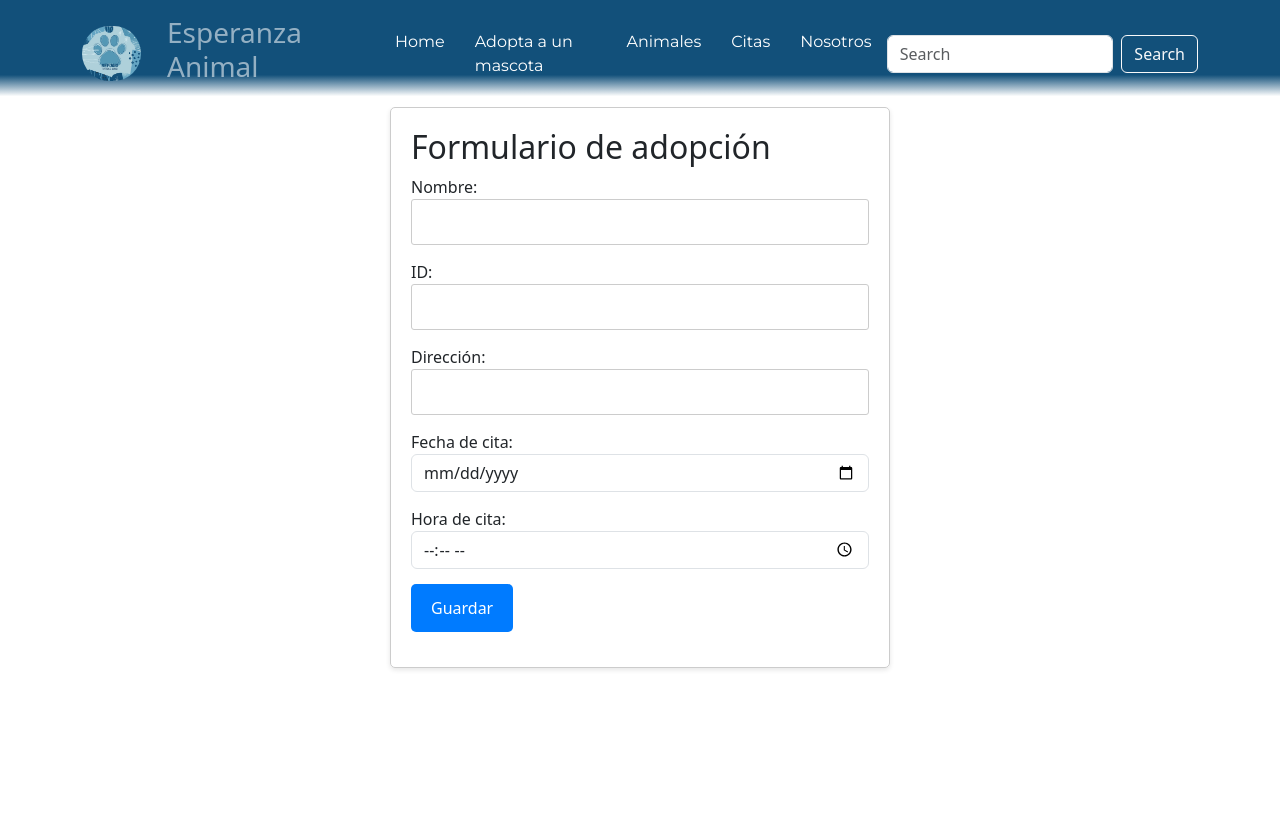
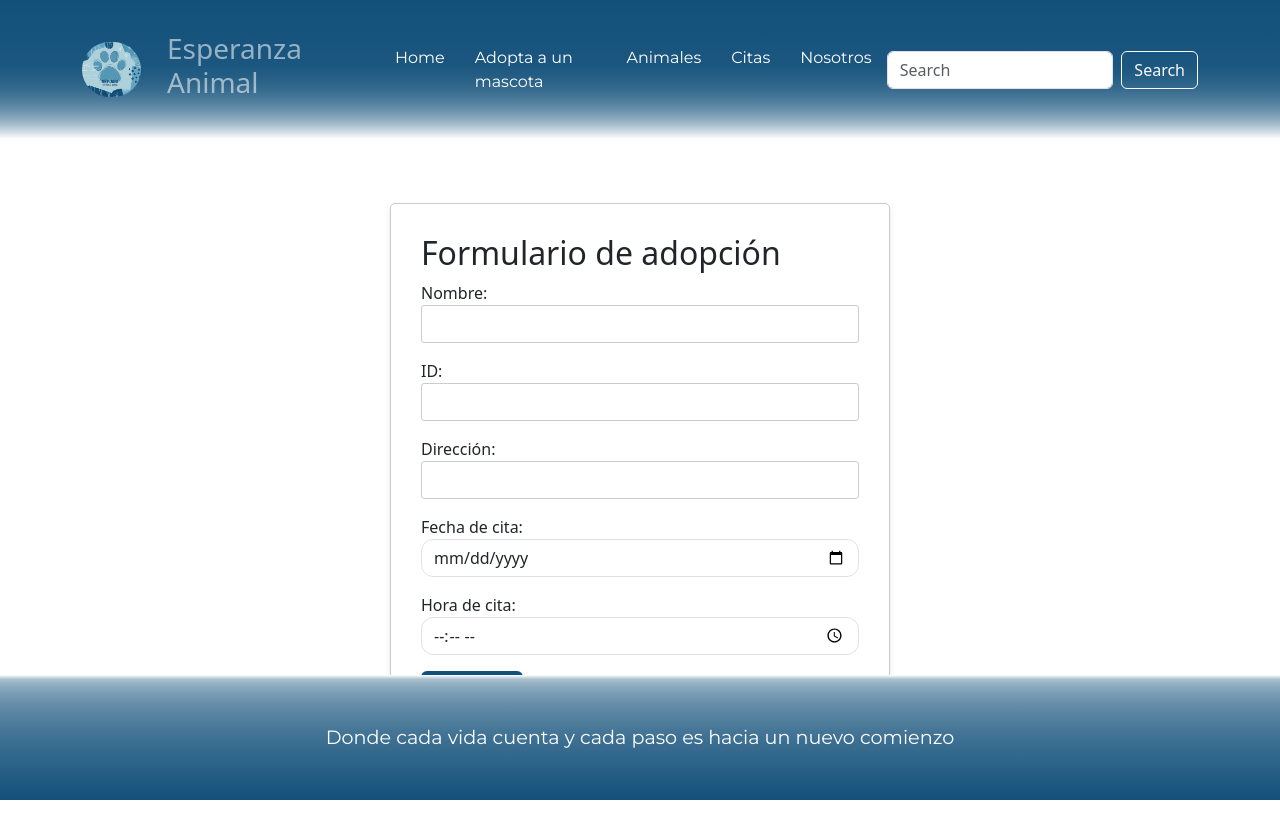
Before and after one commit to ddavil393/Refugio, an Angular app: page /registrar in a window 1280 px wide. Before the commit the page ends 800 px from the top, so only its background shows below. Built offline with nearby package versions, Linux system fonts and the light colour scheme; a web font is replaced by a local one.

Commit message:
change margin and footer

```diff
--- a/src/app/app.component.html
+++ b/src/app/app.component.html
@@ -1,5 +1,5 @@
 <app-navbar></app-navbar>
 
-<div>
-    <router-outlet></router-outlet>
-  </div>
+<router-outlet></router-outlet>
+
+<app-footer></app-footer>
--- a/src/app/app.component.ts
+++ b/src/app/app.component.ts
@@ -6,12 +6,13 @@ import { AnimalesComponent } from './components/animales/animales.component';
 
 import { RegistrarComponent } from './components/registrar/registrar.component';
 import { CitasregistrasComponent } from './components/citasregistras/citasregistras.component';
+import { FooterComponent } from './footer/footer.component';
 
 @Component({
   selector: 'app-root',
   standalone: true,
   imports: [RouterModule, NavbarComponent, HomeComponent, RouterOutlet,
-            AnimalesComponent, RegistrarComponent,CitasregistrasComponent],
+            AnimalesComponent, RegistrarComponent,CitasregistrasComponent, FooterComponent],
   templateUrl: './app.component.html',
   styleUrl: './app.component.css'
 })
--- a/src/app/components/home/home.component.html
+++ b/src/app/components/home/home.component.html
@@ -1,11 +1,9 @@
-<div>
-<div class="jumbotron mt-5 ml-5">
+<div class="container mt-5">
+<div class="jumbotron">
     <h1 class="display-4">Bienvenido al Refugio Animal</h1>
     <h4>Esperanza Animal</h4>
 
-
       <!-- <img src="../../assets/img/Perrito.png" class="img-thumbnail"> -->
-
 
     <hr class="my-4">
     <p class="body">
--- a/src/app/components/navbar/navbar.component.html
+++ b/src/app/components/navbar/navbar.component.html
@@ -1,4 +1,4 @@
-<nav class="navbar navbar-expand-lg navbar-dark" style="background: linear-gradient(0deg, #ffffff 10%, #12507a 30%, #12507a 42%);">
+<nav class="navbar navbar-expand-lg navbar-dark p-4" style="background: linear-gradient( #12507a, 85%, #ffffff);">
   <div class="container">
       <a class="navbar-brand" href="#">
           <img src="../../assets/img/Refugio.jpg" alt="Logo">
--- a/src/app/components/registrar/registrar.component.css
+++ b/src/app/components/registrar/registrar.component.css
@@ -1,45 +1,50 @@
-#container {
+.container {
     border: 1px solid #ccc;
-    padding: 20px;
     border-radius: 5px;
+    padding: 30px;
     box-shadow: 0 2px 5px rgba(0, 0, 0, 0.1);
     margin: 0 auto;
     width: 500px;
   }
 
-  p {
-    margin-bottom: 15px;
+  .cont{
+    padding: 5%;
   }
 
-  label {
+  /*p {
+    margin-bottom: 15px;
+  }*/
+
+  /*label {
     display: block;
     margin-bottom: 5px;
+  }*/
+
+  input[type="text"], input[type="select"] {
+    /*width: 100%;
+    padding: 10px;*/
+    border: 1px solid #ccc;
+    border-radius: 3px;
   }
 
-  input[type="text"],
-input[type="select"] {
-  width: 100%;
-  padding: 10px;
-  border: 1px solid #ccc;
-  border-radius: 3px;
-}
-
-input[type="text"]:focus,
-input[type="select"]:focus {
+input[type="text"]:focus, input[type="select"]:focus {
   outline: none;
   border: 1px solid #999;
   box-shadow: 0 0 5px rgba(0, 0, 0, 0.2);
 }
 
+.form-control{
+  border-radius: 12px;
+}
+
 button.btn-primary {
-    background-color: #007bff;
+    background-color:  #12507a;
     color: #fff;
-    border: none;
+    border: #4793AF;
     padding: 12px 20px;
-    border-radius: 5px;
     cursor: pointer;
   }
 
   button.btn-primary:hover {
-    background-color: #0056b3;
+    background-color: #1679AB;
   }
--- a/src/app/components/registrar/registrar.component.html
+++ b/src/app/components/registrar/registrar.component.html
@@ -1,4 +1,5 @@
-<div id="container">
+<div class="cont">
+    <div class="container">
         <h2>Formulario de adopción</h2>
         <p>
             <span>Nombre:</span>
@@ -24,3 +25,4 @@
             <button type="button" class="btn btn-primary" (click)="nuevoCliente()">Guardar</button>
         </p>
     </div>
+</div>
--- /dev/null
+++ b/src/app/footer/footer.component.css
@@ -0,0 +1,15 @@
+.footer{
+    text-align: center;
+    background: linear-gradient( #ffffff, 10%, #12507a);
+    position: absolute;
+    width: 100%;
+    left: 0;
+    bottom: 0;
+}
+.text{
+    text-align: center;
+    color: white;
+    font-size: larger;
+    font-family: "Montserrat", sans-serif;
+    font-optical-sizing: auto;
+}
--- /dev/null
+++ b/src/app/footer/footer.component.html
@@ -0,0 +1,6 @@
+<footer class="footer">
+    <!-- Copyright -->
+    <div class="text p-5">
+        Donde cada vida cuenta y cada paso es hacia un nuevo comienzo
+    </div>
+  </footer>
```
Also changed, not shown: src/app/footer/footer.component.ts (added, +12 -0 lines), 1 other file (tests, documents, lock files or other folders). Lines whose indentation alone changed are shown as unchanged.
